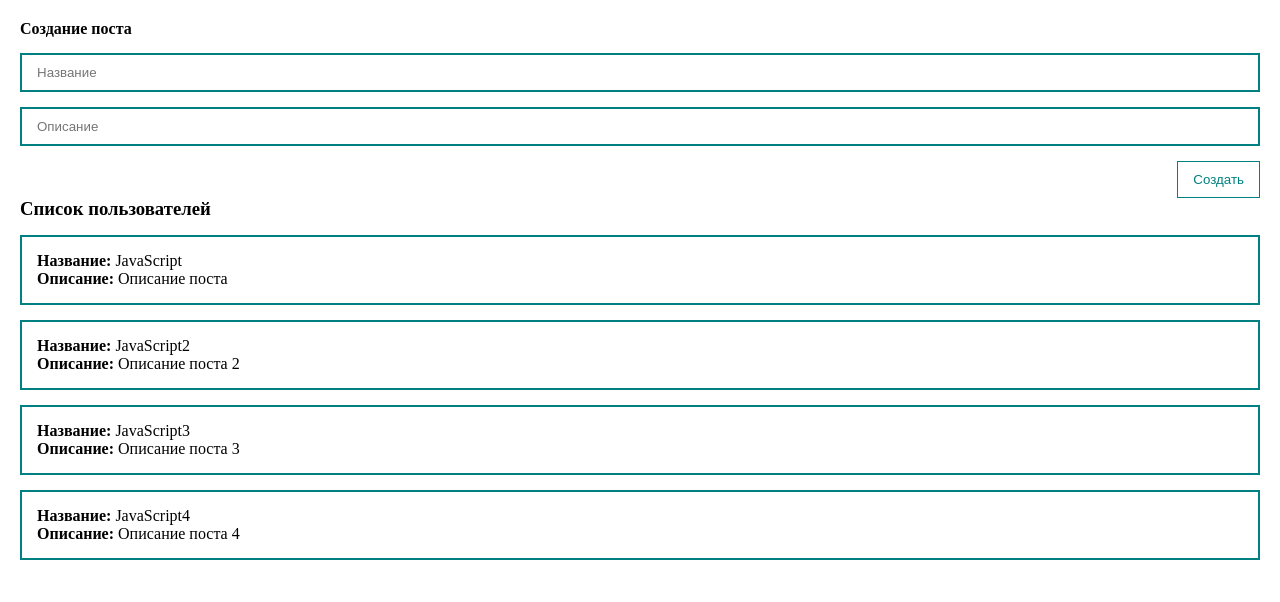
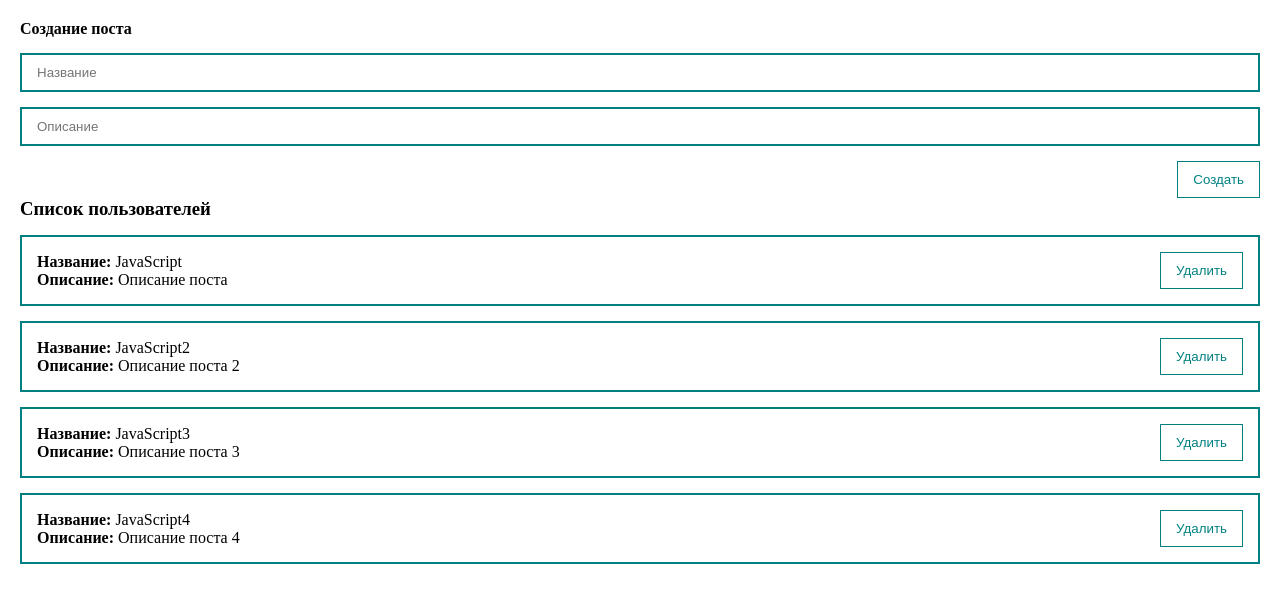
Before and after one commit to AnastasiaVyg/vue3-course, a Vue app: page / in a window 1280 px wide. Shown: the top 602 px of the page. Built offline with nearby package versions, Linux system fonts and the light colour scheme.

Commit message:
add my button

```diff
--- a/src/components/PostForm.vue
+++ b/src/components/PostForm.vue
@@ -3,12 +3,16 @@
         <h4>Создание поста</h4>
         <input v-model="post.title" class="input" type="text" placeholder="Название">
         <input v-model="post.body" class="input" type="text" placeholder="Описание">
-        <button class="btn" @click="createPost">Создать</button>
+        <my-button style="align-self: flex-end; margin-top: 15px;" @click="createPost">Создать</my-button>
     </form>
 </template>
 
 <script>
+import MyButton from '@/components/UI/MyButton.vue';
 export default {
+    components: {
+        MyButton
+    },
     data() {
         return {
             post: {
@@ -55,12 +59,5 @@
     margin-top: 15px;
 }
 
-.btn {
-    margin-top: 15px;
-    align-self: flex-end;
-    padding: 10px 15px;
-    background: none;
-    color: teal;
-    border: 1px solid teal;
-}
+
 </style>
--- a/src/components/PostItem.vue
+++ b/src/components/PostItem.vue
@@ -1,12 +1,21 @@
 <template>
     <div class="post">
+        <div>
             <div><strong>Название: </strong> {{ post.title }}</div>
             <div><strong>Описание: </strong> {{ post.body }}</div>
+        </div>
+        <div class="post__btns">
+            <my-button>Удалить</my-button>
+        </div>
     </div>
 </template>
 
 <script>
+import MyButton from '@/components/UI/MyButton.vue';
     export default {
+        components:{
+            MyButton
+        },
         props: {
             post: {
                 type: Object,
@@ -17,5 +26,12 @@
 </script>
 
 <style scoped>
-
+.post {
+    padding: 15px;
+    border: 2px solid teal;
+    margin-top: 15px;
+    display: flex;
+    align-items: center;
+    justify-content: space-between;
+}
 </style>
--- /dev/null
+++ b/src/components/UI/MyButton.vue
@@ -0,0 +1,20 @@
+<template>
+    <button class="btn">
+        <slot></slot>
+    </button>
+</template>
+
+<script>
+    export default {
+
+    }
+</script>
+
+<style scoped>
+.btn {
+    padding: 10px 15px;
+    background: none;
+    color: teal;
+    border: 1px solid teal;
+}
+</style>
```
